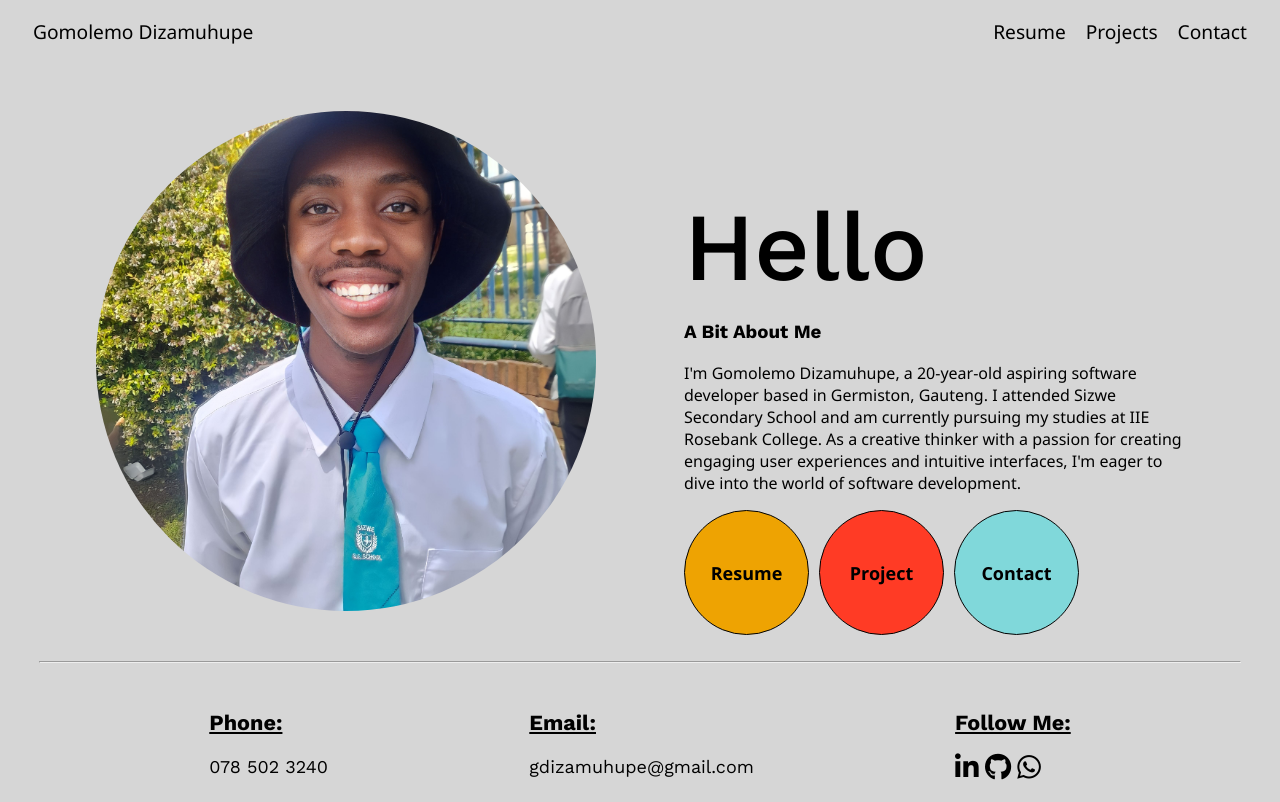
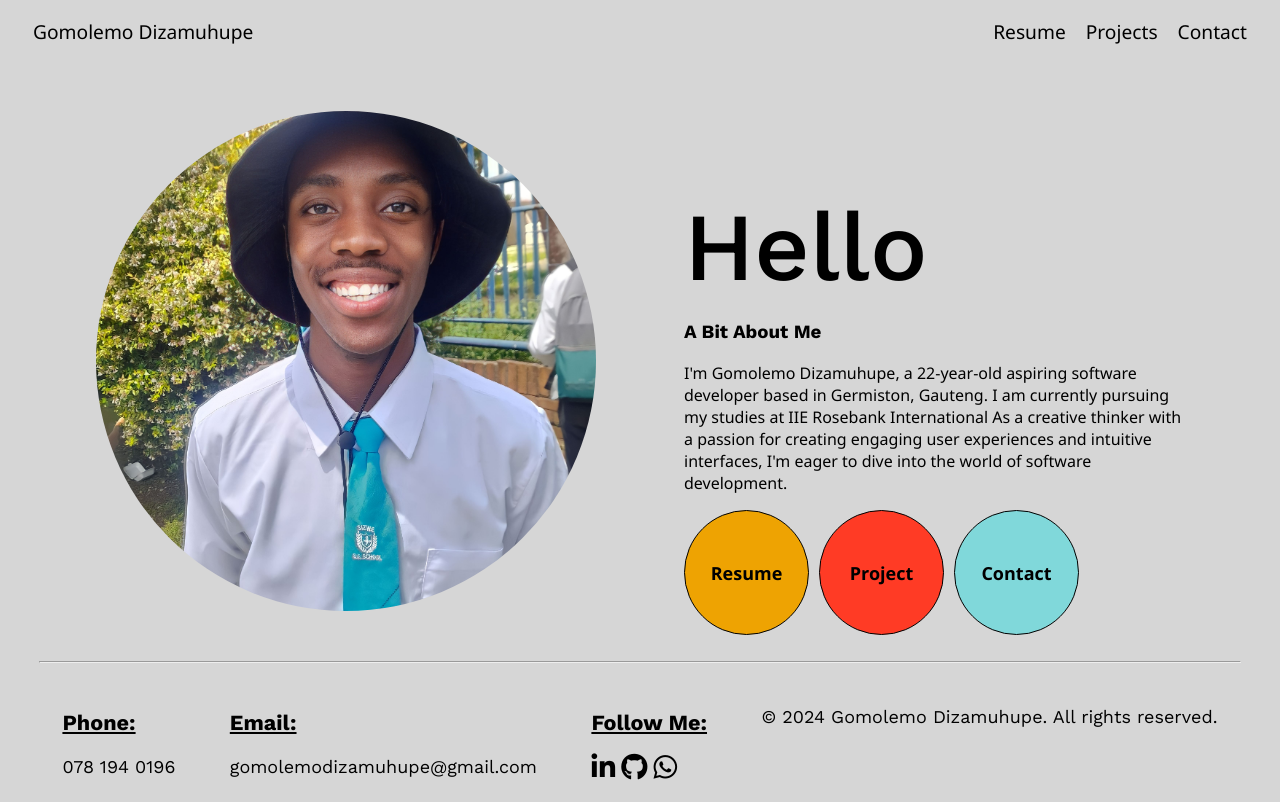
Before and after one commit to Gomolemo-Dizamuhupe/Gomolemo-Dizamuhupe.github.io, a plain HTML site: page index.html in a window 1280 px wide. Drawn offline with nearby package versions, Linux system fonts and the light colour scheme; a web font is replaced by a local one.

Commit message:
Update personal information and contact details

```diff
--- a/index.html
+++ b/index.html
@@ -31,7 +31,7 @@
             <div>
                 <h1>Hello</h1>
                 <h3>A Bit About Me</h3>
-                <p>I'm Gomolemo Dizamuhupe, a 20-year-old aspiring software developer based in Germiston, Gauteng. I attended Sizwe Secondary School and am currently pursuing my studies at IIE Rosebank College.
+                <p>I'm Gomolemo Dizamuhupe, a 22-year-old aspiring software developer based in Germiston, Gauteng. I am currently pursuing my studies at IIE Rosebank International
                     As a creative thinker with a passion for creating engaging user experiences and intuitive interfaces, I'm eager to dive into the world of software development.</p>
             </div>
             <div id="buttons">
@@ -48,21 +48,21 @@
     <footer>
         <div>
             <h3>Phone:</h3>
-            <a href="tel:0785023240" id="phone">078 502 3240</a>
+            <a href="tel:0785023240" id="phone">078 194 0196</a>
         </div>
         <div>
             <h3>Email:</h3>
-            <a href="mailto:gdizamuhupe@gmail.com" target="_blank" id="email-address">gdizamuhupe@gmail.com</a>
+            <a href="mailto:gdizamuhupe@gmail.com" target="_blank" id="email-address">gomolemodizamuhupe@gmail.com</a>
         </div>
         <div>
             <h3>Follow Me:</h3>
             <a href="https://www.linkedin.com/in/gomolemo-dizamuhupe-28b94b30b/" target="_blank"><i class="fa-brands fa-linkedin-in fa-xl" style="color: #000000;"></i></a>
             <a href="https://github.com/Gomolemo-Dizamuhupe" target="_blank"><i class="fa-brands fa-github fa-xl" style="color: #000000;"></i></a>
-            <a href="https://wa.me/27685510856" target="_blank"><i class="fa-brands fa-whatsapp fa-xl" style="color: #000000;"></i></a>
+            <a href="https://wa.me/27781940196" target="_blank"><i class="fa-brands fa-whatsapp fa-xl" style="color: #000000;"></i></a>
         </div>
-        <!--<div>
-            <p>&copy; 2025 Gomolemo Dizamuhupe. All rights reserved.</p>
-        </div>-->
+        <div>
+            <p>&copy; 2024 Gomolemo Dizamuhupe. All rights reserved.</p>
+        </div>
     </footer>
 
 </body>
```
